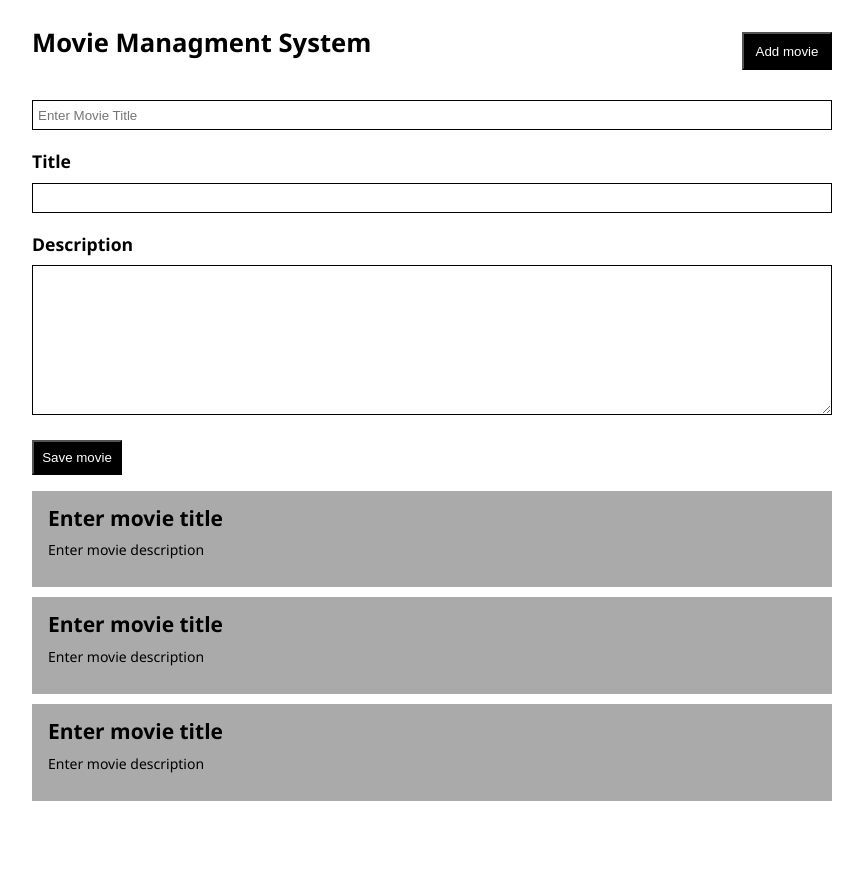
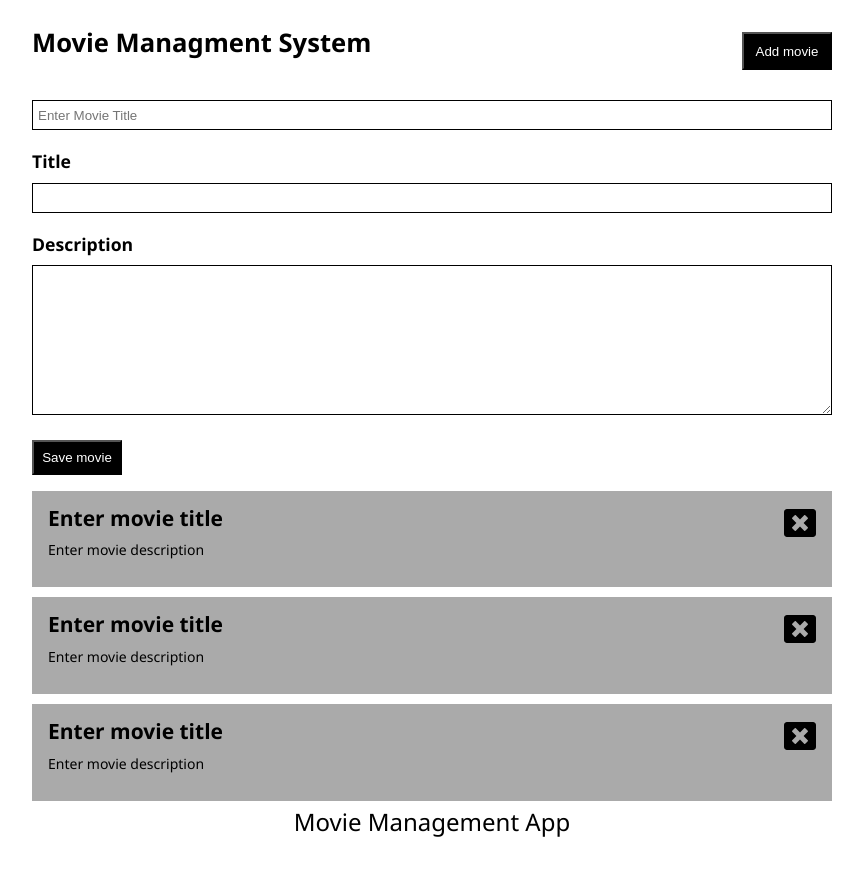
Before and after one commit to LukeBF/React-Simple-Movie-App, a React (Create React App) app: page / in a window 1280 px wide. Shown: the whole page, without its empty margins (208-1071 px from the left). Before the commit the page ends 843 px from the top, so only its background shows below. Built offline with nearby package versions, Linux system fonts and the light colour scheme.

Commit message:
imported React fa icons

```diff
--- a/package.json
+++ b/package.json
@@ -8,6 +8,7 @@
     "@testing-library/user-event": "^12.8.3",
     "react": "^17.0.2",
     "react-dom": "^17.0.2",
+    "react-icons": "^4.2.0",
     "react-scripts": "4.0.3",
     "web-vitals": "^1.1.2"
   },
--- a/src/components/App.js
+++ b/src/components/App.js
@@ -5,6 +5,7 @@ import Header from '../components/Header'
 import SearchBox from '../components/SearchBox'
 import AddMovieForm from '../components/AddMovieForm';
 import MovieList from '../components/MovieList';
+import Footer from '../components/Footer';
 
 const App=()=> {
   return (
@@ -16,7 +17,7 @@ const App=()=> {
             <AddMovieForm />
             <MovieList />
         </main>
-
+        <Footer />
 
     </div>
   );
--- a/src/components/Footer.js
+++ b/src/components/Footer.js
@@ -2,9 +2,12 @@ import React from 'react'
 
 const Footer = () => {
     return (
-        <div>
 
-        </div>
+        <footer>
+            <p>
+                Movie Management App
+            </p>
+        </footer>
     )
 }
 
--- a/src/components/MovieItem.js
+++ b/src/components/MovieItem.js
@@ -1,4 +1,7 @@
 // *****CHILD*****
+
+//import icons
+import { FaWindowClose } from "react-icons/fa";
 
 const MovieItem = (props) => {
     return (
@@ -7,7 +10,7 @@ const MovieItem = (props) => {
                 <p class="">
                     {props.title}
                 </p>
-                <i class="fas fa-times-circle icon-cursor icon-size-dbl-xlg grid-x-right"></i>
+                <FaWindowClose className="icon-cursor icon-size-dbl-xlg grid-x-right"/>
             </div>
 
             <p class="movie-description">
```
Also changed, not shown: 1 other file (tests, documents, lock files or other folders).
